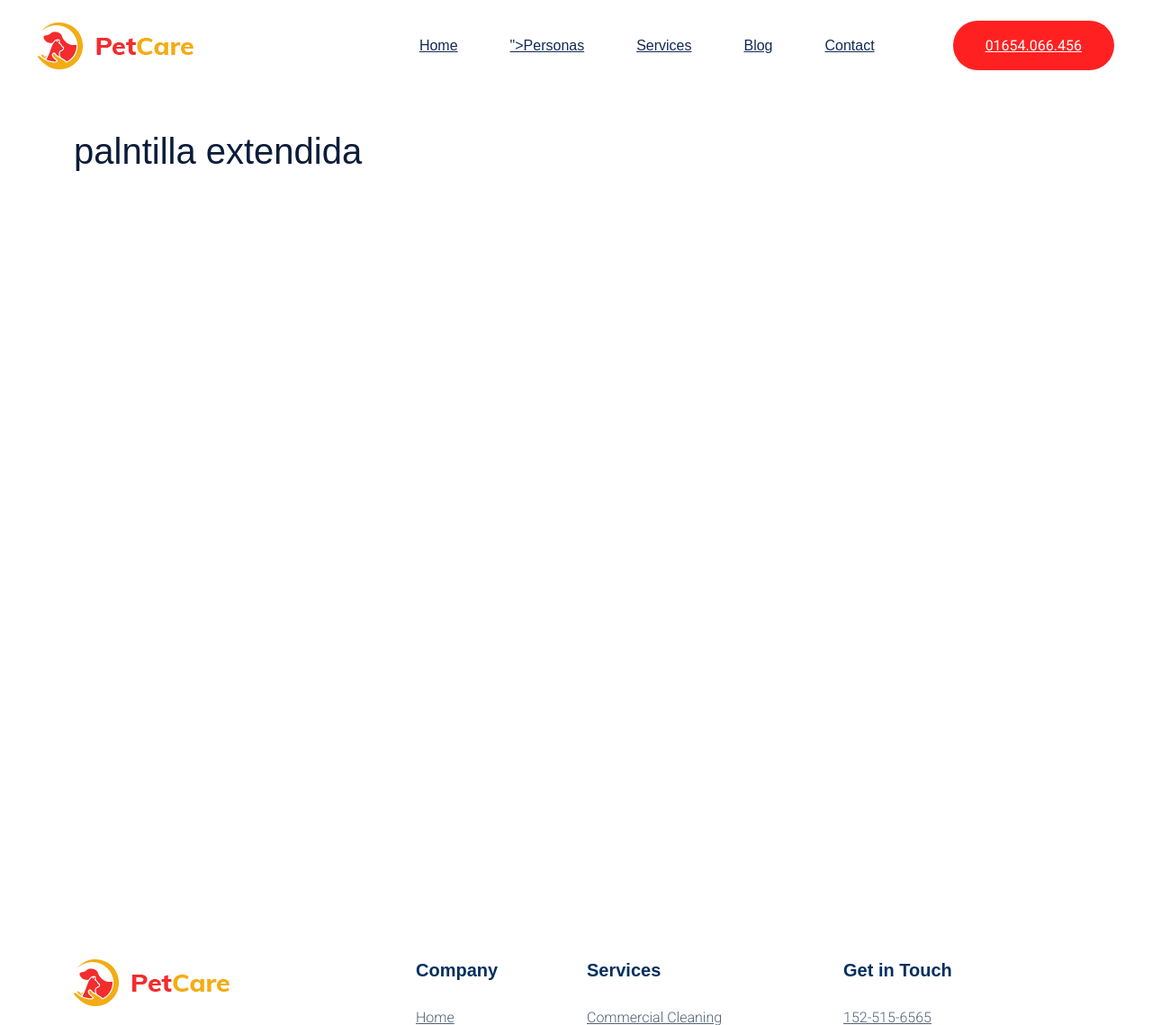
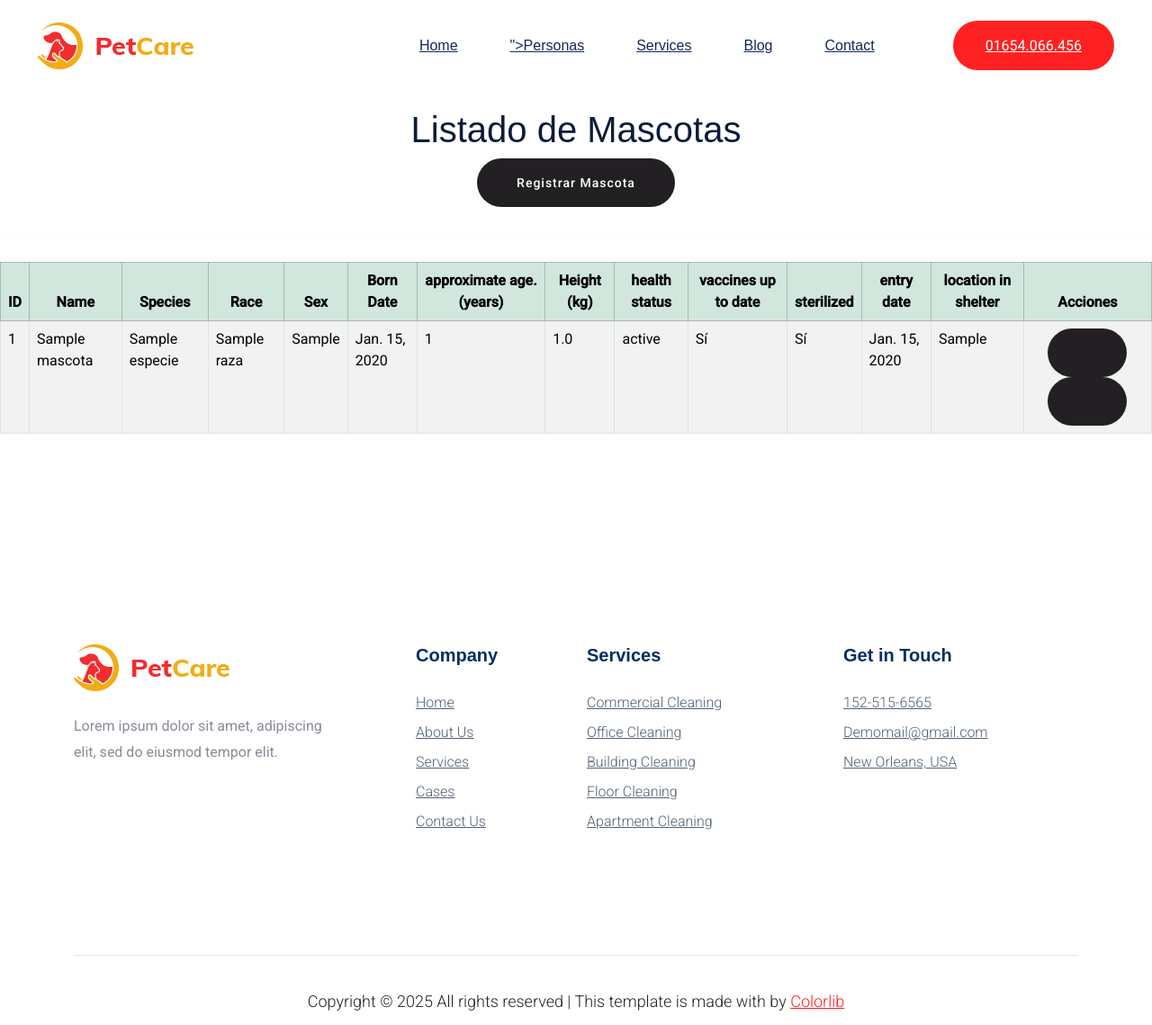
Before and after one commit to Xander313/BI, a Django app: page /pets/ in a window 1280 px wide. Shown: the top 1139 px of the page at 90% size. Run offline with Django 5.2, Linux system fonts and the light colour scheme; tables that the repository leaves empty hold one stand-in row (values such as "Sample post"); some libraries are stand-ins or nearby versions; some web fonts are replaced.

Commit message:
lista de mascotas agregadas

```diff
--- a/Aplicaciones/Mascota/templates/Mascota/index.html
+++ b/Aplicaciones/Mascota/templates/Mascota/index.html
@@ -1,7 +1,95 @@
 {% extends 'base.html' %}
+{% load static %}
+{% block content %}
+<br>
+<h1 class="text-center">Listado de Mascotas</h1>
+<div class="text-center">
+    <a href="nuevaMascota" class="btn btn-primary">
+        Registrar Mascota
+    </a>
+</div>
+<hr>
+<div class="table-responsive">
+    <table class="table table-bordered table-striped table-hover">
+        <thead>
+            <tr class="table-success text-center">
+                <th>ID</th>
+                <th>Name</th>
+                <th>Species</th>
+                <th>Race</th>
+                <th>Sex</th>
+                <th>Born Date</th>
+                <th>approximate age. (years)</th>
+                <th>Height (kg)</th>
+                <th>health status</th>
+                <th>vaccines up to date</cth>
+                <th>sterilized</th>
+                <th>entry date</th>
+                <th>location in shelter</th>
+                <th>Acciones</th>
+            </tr>
+        </thead>
+        <tbody>
+            {% if mascotas %}
+            {% for mascotaTemporal in mascotas %}
+            <tr>
+                <td>{{ mascotaTemporal.id }}</td>
+                <td>{{ mascotaTemporal.nombre }}</td>
+                <td>{{ mascotaTemporal.especie.nombre }}</td>
+                <td>
+                    {% if mascotaTemporal.raza %}
+                    {{ mascotaTemporal.raza.nombre }}
+                    {% else %}
+                    -
+                    {% endif %}
+                </td>
+                <td>{{ mascotaTemporal.sexo }}</td>
+                <td>{{ mascotaTemporal.fecha_nacimiento|default_if_none:"-" }}</td>
+                <td>{{ mascotaTemporal.edad_aproximada|default_if_none:"-" }}</td>
+                <td>{{ mascotaTemporal.peso_kg|default_if_none:"-" }}</td>
+                <td>{{ mascotaTemporal.estado_salud }}</td>
+                <td>{{ mascotaTemporal.vacunas_al_dia|yesno:"Sí,No" }}</td>
+                <td>{{ mascotaTemporal.esterilizado|yesno:"Sí,No" }}</td>
+                <td>{{ mascotaTemporal.fecha_ingreso }}</td>
+                <td>{{ mascotaTemporal.ubicacion_refugio|default:"-" }}</td>
+                <td class="text-center">
+                    <a href="editarMascota/{{ mascotaTemporal.id }}" class="btn btn-outline-warning">
+                        <i class="fa fa-pen"></i>
+                    </a>
+                    <a href="#" class="btn btn-outline-danger"
+                        onclick="confirmarEliminacion('{{ mascotaTemporal.id }}')">
+                        <i class="fa fa-trash"></i>
+                    </a>
+                    <script>
+                        function confirmarEliminacion(id) {
+                            Swal.fire({
+                                title: '¿Estás seguro?',
+                                text: '¡Esta acción no se puede deshacer!',
+                                icon: 'warning',
+                                showCancelButton: true,
+                                confirmButtonColor: '#3085d6',
+                                cancelButtonColor: '#d33',
+                                confirmButtonText: 'Sí, eliminar',
+                                cancelButtonText: 'Cancelar'
+                            }).then((result) => {
+                                if (result.isConfirmed) {
+                                    window.location.href = `eliminarMascota/${id}`;
+                                }
+                            });
+                        }
+                    </script>
+                </td>
+            </tr>
+            {% endfor %}
+            {% else %}
+            <tr>
+                <td colspan="14" class="text-center">No hay mascotas registradas.</td>
+            </tr>
+            {% endif %}
+        </tbody>
+    </table>
+</div>
 
-{% block content %}
-<section class="container py-5" style="height: 100vh;">
-    <h1>palntilla extendida</h1>
-</section>
+<br>
+<br>
 {% endblock %}
--- a/Aplicaciones/Mascota/urls.py
+++ b/Aplicaciones/Mascota/urls.py
@@ -2,5 +2,5 @@ from django.urls import path
 from . import views
 
 urlpatterns = [
-    path('', views.index),
+    path("", views.index, name="index_mascota"),
 ]
--- a/Aplicaciones/Mascota/views.py
+++ b/Aplicaciones/Mascota/views.py
@@ -1,6 +1,14 @@
 from django.shortcuts import render
 
-# Create your views here.
+from .models import Mascota
+
 
 def index(request):
-    return render(request, 'Mascota/index.html')
+    mascotas = Mascota.objects.select_related("especie", "raza").all()
+    context = {
+        "mascotas": mascotas,
+    }
+    return render(request, "Mascota/index.html", context)
+def newPet(request):
+
+    return render(request, "Mascota/newPet.html")
```
Also changed, not shown: Aplicaciones/Persona/templates/inicioper.html (+6 -6 lines), Aplicaciones/Mascota/templates/Mascota/newPet.html (added).
